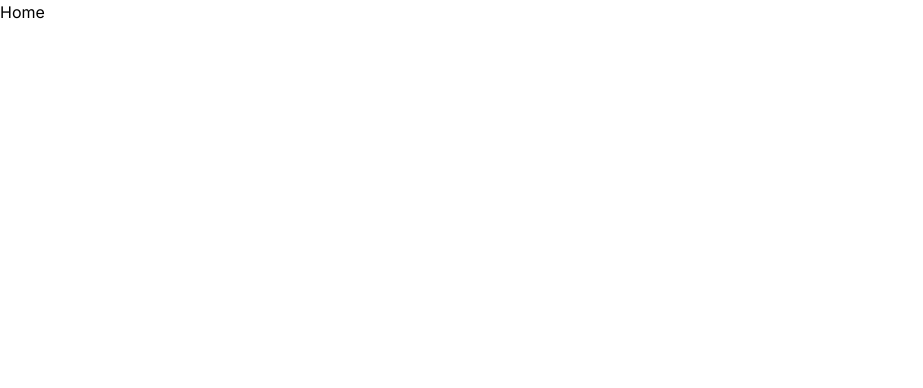
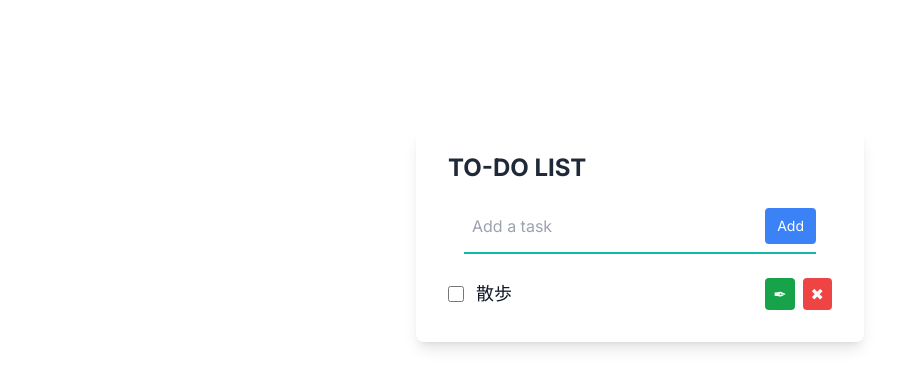
Before and after one commit to ShotaMatsushima/todoapp_new, a Next.js app in the folder client/: page / in a window 1280 px wide. Shown: the top 388 px of the page, without its empty margins (0-923 px from the left). Built offline with nearby package versions, Linux system fonts and the light colour scheme.

Commit message:
create todo component

```diff
--- /dev/null
+++ b/client/app/components/Todo.tsx
@@ -0,0 +1,34 @@
+import React from "react";
+
+const Todo = () => {
+  return (
+    <div>
+      <li className="py-4">
+        <div className="flex items-center justify-between">
+          <div className="flex items-center">
+            <input
+              id="todo1"
+              name="todo1"
+              type="checkbox"
+              className="h-4 w-4 text-teal-600 focus:ring-teal-500
+                  border-gray-300 rounded"
+            />
+            <label className="ml-3 block text-gray-900">
+              <span className="text-lg font-medium mr-2"> 散歩 </span>
+            </label>
+          </div>
+          <div className="flex items-center space-x-2">
+            <button className="duration-150 bg-green-600 hover:bg-green-700 text-white font-medium py-1 px-2 rounded">
+              ✒
+            </button>
+            <button className="bg-red-500 hover:bg-red-600 text-white font-medium py-1 px-2 rounded">
+              ✖
+            </button>
+          </div>
+        </div>
+      </li>
+    </div>
+  );
+};
+
+export default Todo;
--- a/client/app/page.tsx
+++ b/client/app/page.tsx
@@ -1,3 +1,33 @@
+import Todo from "./components/Todo";
+
 export default function Home() {
-  return <div>Home</div>;
+  return (
+    <div className="max-w-md mx-auto bg-white shadow-lg rounded-lg overflow-hidden mt-32 py-4 px-4">
+      <div className="px-4 py-2">
+        <h1 className="text-gray-800 font-bold text-2xl uppercase">
+          To-Do List
+        </h1>
+      </div>
+      <form className="w-full max-w-sm mx-auto px-4 py-2">
+        <div className="flex items-center border-b-2 border-teal-500 py-2">
+          <input
+            className="appearance-none bg-transparent
+      border-none w-full text-gray-700 mr-3 py-1 px-2 leading-tight
+      focus:outline-none"
+            type="text"
+            placeholder="Add a task"
+          />
+          <button
+            className="duration-150 flex-shrink-0 bg-blue-500 hover:bg-blue-700 border-blue-500 hover:border-blue-700 text-sm border-4 text-white py-1 px-2 rounded"
+            type="submit"
+          >
+            Add
+          </button>
+        </div>
+      </form>
+      <ul className="divide-y divide-gray-200 px-4">
+        <Todo />
+      </ul>
+    </div>
+  );
 }
```
